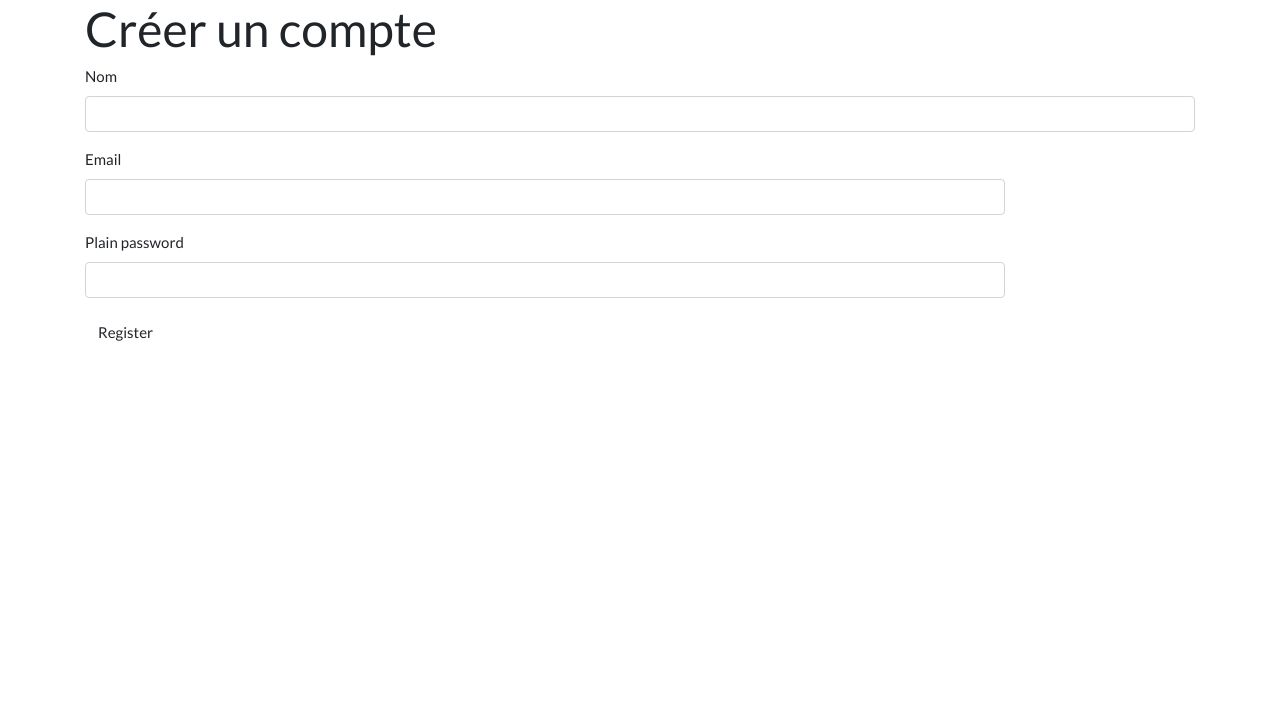
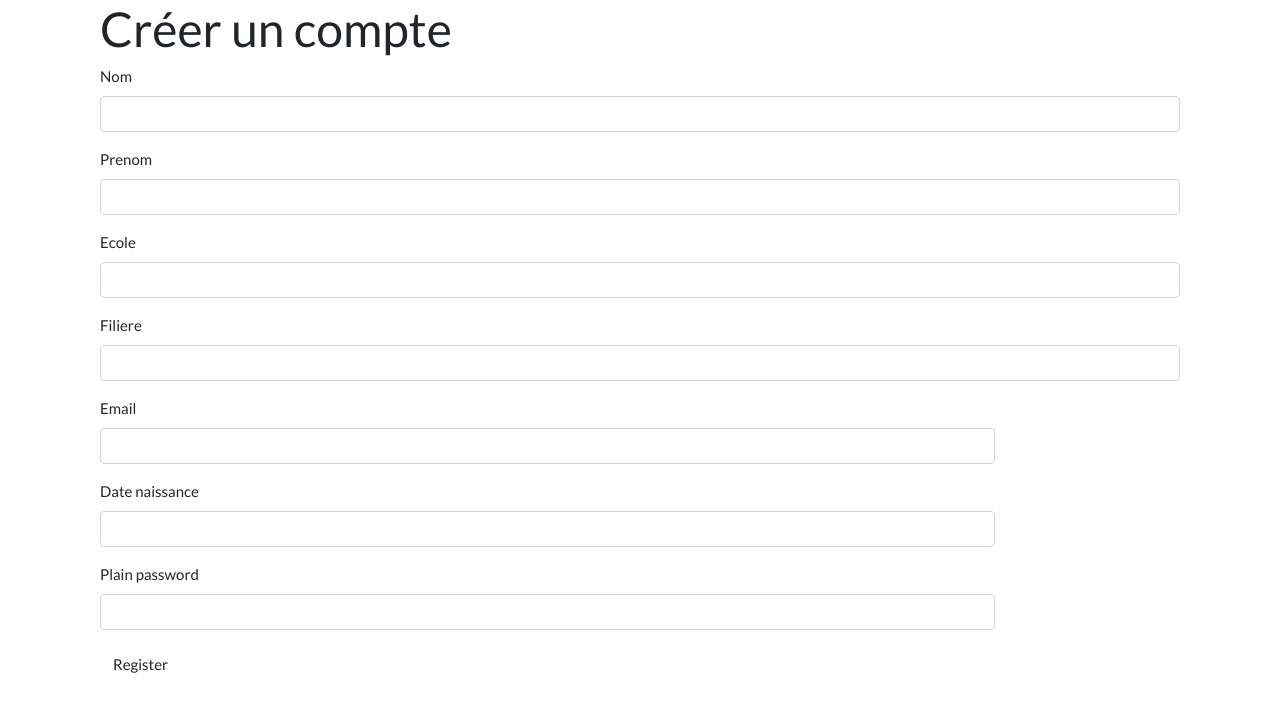
Before and after one commit to wondergaelle/dccollab, a Symfony app: template templates/registration/register.html.twig in a window 1280 px wide. Shown: the part 71-783 px from the top of the page. Run offline with Twig, Linux system fonts and the light colour scheme; the template is opened without the code that fills it, so the values that code supplies are empty; form fields are guessed from the names that the template uses; some libraries are stand-ins or nearby versions.

Commit message:
registration + Login

```diff
--- a/assets/js/app.js
+++ b/assets/js/app.js
@@ -10,5 +10,6 @@ import '../css/app.scss';
 
 // Need jQuery? Install it with "yarn add jquery", then uncomment to import it.
 // import $ from 'jquery';
+import 'bootstrap/js/dist/dropdown';
 
 console.log('Hello Webpack Encore! Edit me in assets/js/app.js');
--- a/src/Entity/Projet.php
+++ b/src/Entity/Projet.php
@@ -51,7 +51,7 @@ class Projet
     private $competence;
 
     /**
-     * @ORM\Column(type="string", length=255)
+     * @ORM\Column(type="string", length=255, nullable=true)
      */
     private $image;
 
--- a/src/Form/RegistrationFormType.php
+++ b/src/Form/RegistrationFormType.php
@@ -18,7 +18,11 @@ class RegistrationFormType extends AbstractType
     {
         $builder
             ->add('nom')
+            ->add('prenom')
             ->add('email')
+            ->add('ecole')
+            ->add('filiere')
+            ->add('dateNaissance')
 
 
             ->add('agreeTerms', CheckboxType::class, [
--- a/templates/base.html.twig
+++ b/templates/base.html.twig
@@ -3,13 +3,13 @@
 <head>
     <meta charset="UTF-8">
     <title>{% block title %}Welcome!{% endblock %}</title>
-    <link rel="icon" type="images/x-icon" href="{{ asset('favicon.ico') }}" />
+    {% block stylesheets %}
+        {{ encore_entry_link_tags('app') }}
+    {% endblock %}
 
     {# lien vers bootswatch ==> template de base dupliqué sur toutes les pages (lien vers le css) #}
     <link rel="stylesheet" href="https://bootswatch.com/4/flatly/bootstrap.min.css">
-    {% block stylesheets %}
 
-    {% endblock %}
 </head>
 <body>
 <header class="page-header">
--- a/templates/registration/register.html.twig
+++ b/templates/registration/register.html.twig
@@ -5,7 +5,7 @@
 {% block body %}
 
     <div class="register container">
-
+        <div class="container">
             <h1>Créer un compte</h1>
 
             {{ form_start(registrationForm) }}
@@ -16,8 +16,29 @@
                 </div>
             </div>
             <div class="row">
+                <div class="col 12">
+                    {{ form_row(registrationForm.prenom) }}
+                </div>
+            </div>
+            <div class="row">
+                <div class="col 12">
+                    {{ form_row(registrationForm.ecole) }}
+                </div>
+            </div>
+
+            <div class="row">
+                <div class="col 12">
+                    {{ form_row(registrationForm.filiere) }}
+                </div>
+            </div>
+            <div class="row">
                 <div class="col-sm-10">
                     {{ form_row(registrationForm.email) }}
+                </div>
+            </div>
+            <div class="row">
+                <div class="col-sm-10">
+                    {{ form_row(registrationForm.dateNaissance) }}
                 </div>
             </div>
             <div class="row">
@@ -29,6 +50,7 @@
 
             {{ form_end(registrationForm) }}
         </div>
+    </div>
 
 
 
```
Also changed, not shown: assets/css/app.scss (+8 -4 lines), templates/security/login.html.twig (+5 -2 lines), config/admin/menu.yaml (added), public/images/placeholder.png (added), 2 other files. Lines whose indentation alone changed are shown as unchanged.
